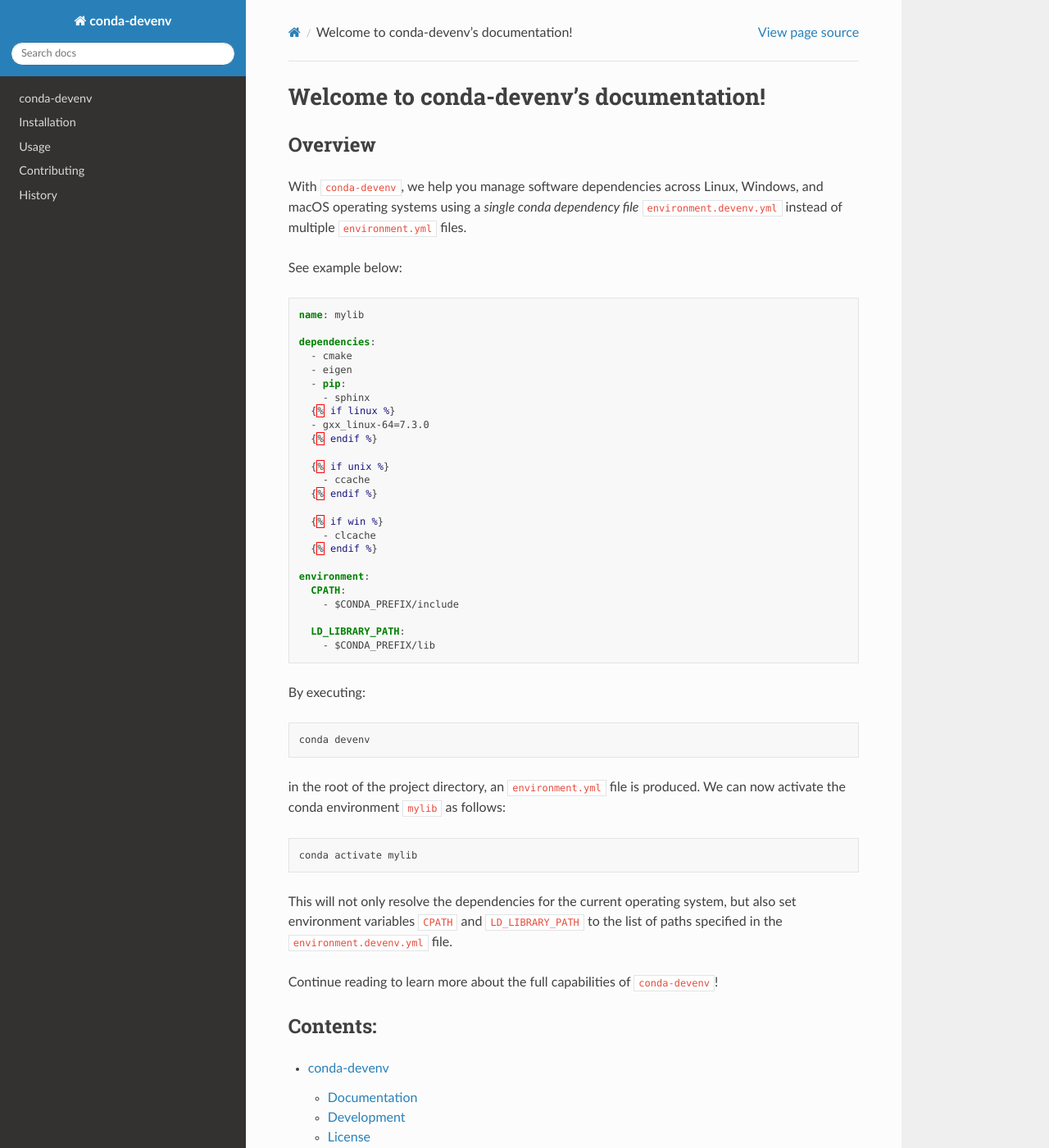
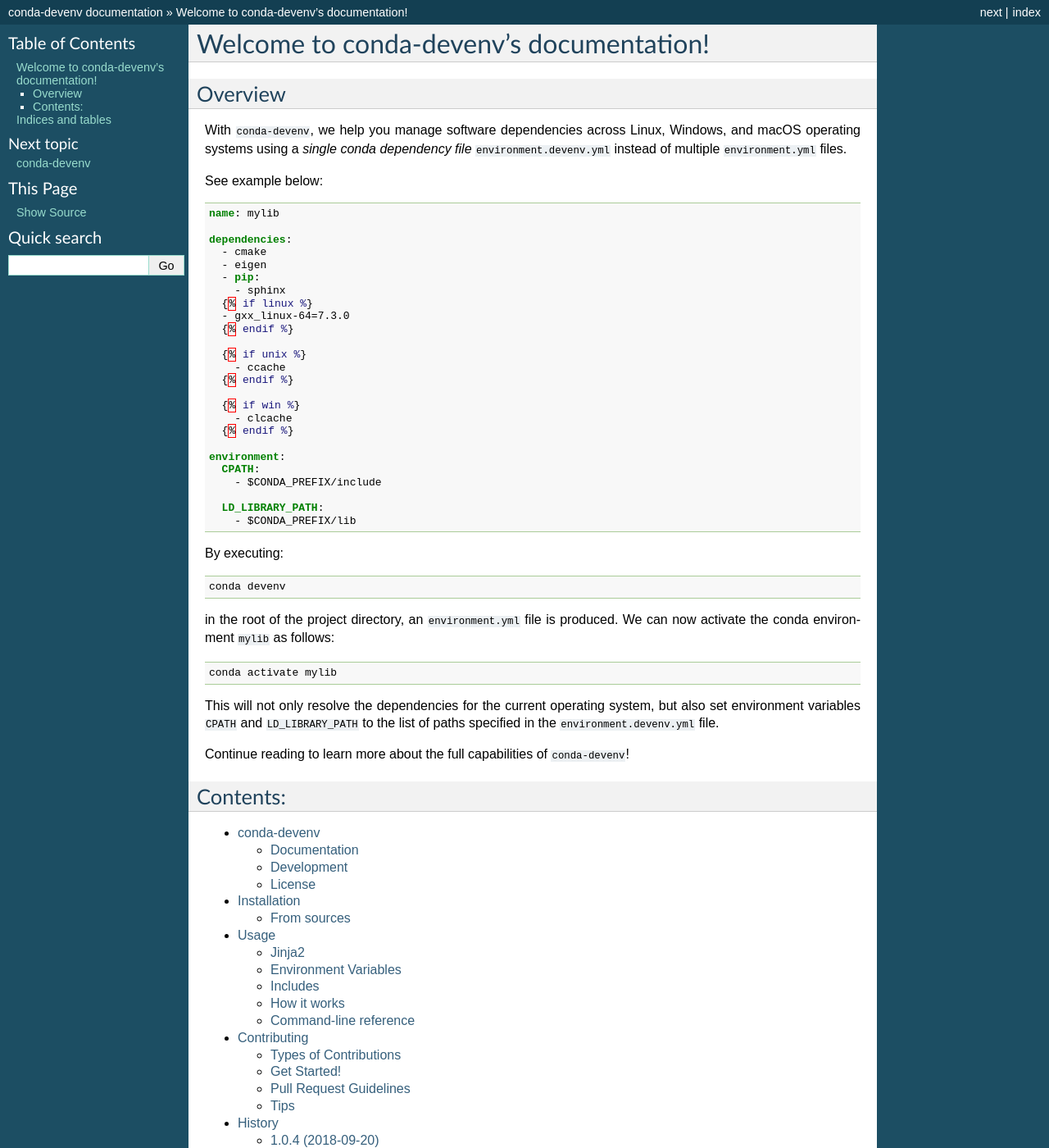
Before and after one commit to ESSS/conda-devenv, a Sphinx documentation site: the page built from docs/index.rst, in a window 1280 px wide and 1400 px high. Shown: the whole window at 82% size. Built offline with Sphinx 7.4.7, drawn with Linux system fonts in a browser that asks for light colours; the version number could not be read and is left out; some of the changed text lies outside the part shown.

Commit message:
Revert back changes in theme made for local testing.

```diff
--- a/docs/conf.py
+++ b/docs/conf.py
@@ -111,9 +111,7 @@
 
 # The theme to use for HTML and HTML Help pages.  See the documentation for
 # a list of builtin themes.
-import sphinx_rtd_theme
-html_theme = 'sphinx_rtd_theme'
-html_theme_path = [sphinx_rtd_theme.get_html_theme_path()]
+html_theme = 'default'
 
 # Theme options are theme-specific and customize the look and feel of a
 # theme further.  For a list of options available for each theme, see the
--- a/requirements_dev.txt
+++ b/requirements_dev.txt
@@ -1,6 +1,5 @@
 PyYAML
 Sphinx
-sphinx_rtd_theme
 bumpversion
 coverage
 cryptography
```
